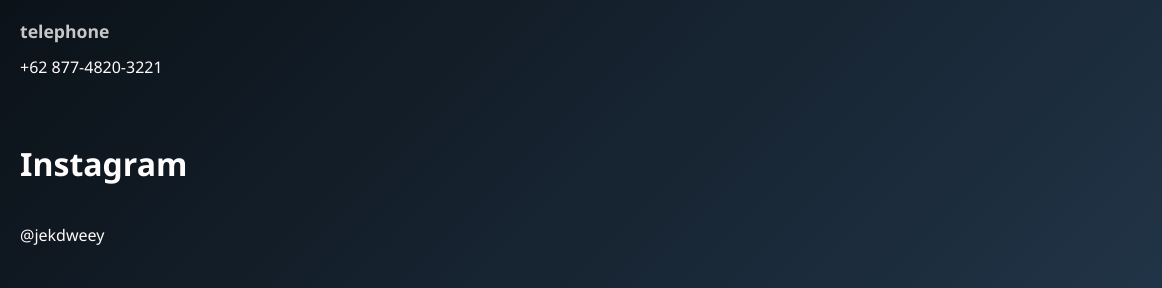
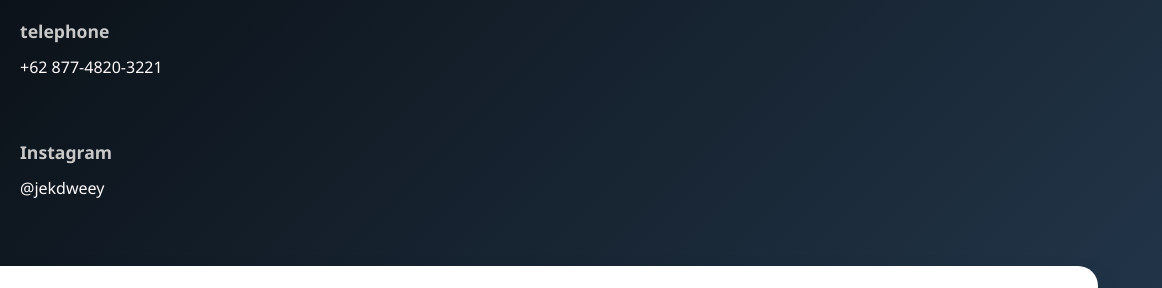
Before and after one commit to jekkk11/zakidpz, a plain HTML site: page index.html in a window 1280 px wide. Shown: the part 4580-4868 px from the top of the page, 118-1280 px from the left. Drawn offline with nearby package versions, Linux system fonts and the light colour scheme.

Commit message:
update index.html

```diff
--- a/index.html
+++ b/index.html
@@ -344,7 +344,7 @@
               <i class="fab fa-instagram"></i>
             </div>
             <div class="contact-text">
-              <h3>Instagram</h3>
+              <h4>Instagram</h4>
               <p><a href="https://instagram.com/jekdweey" target="_blank">@jekdweey</a></p>
             </div>
           </div>
```
